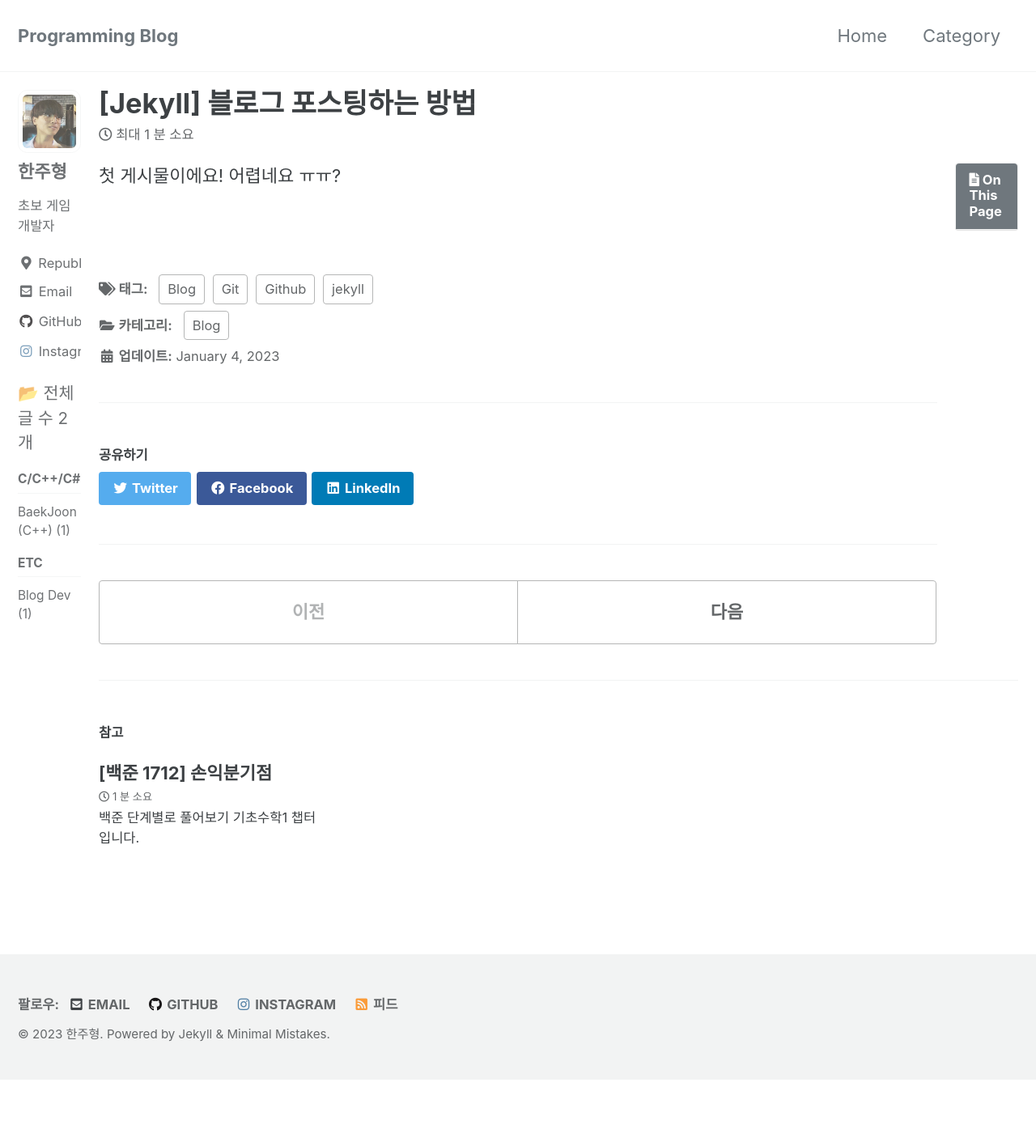
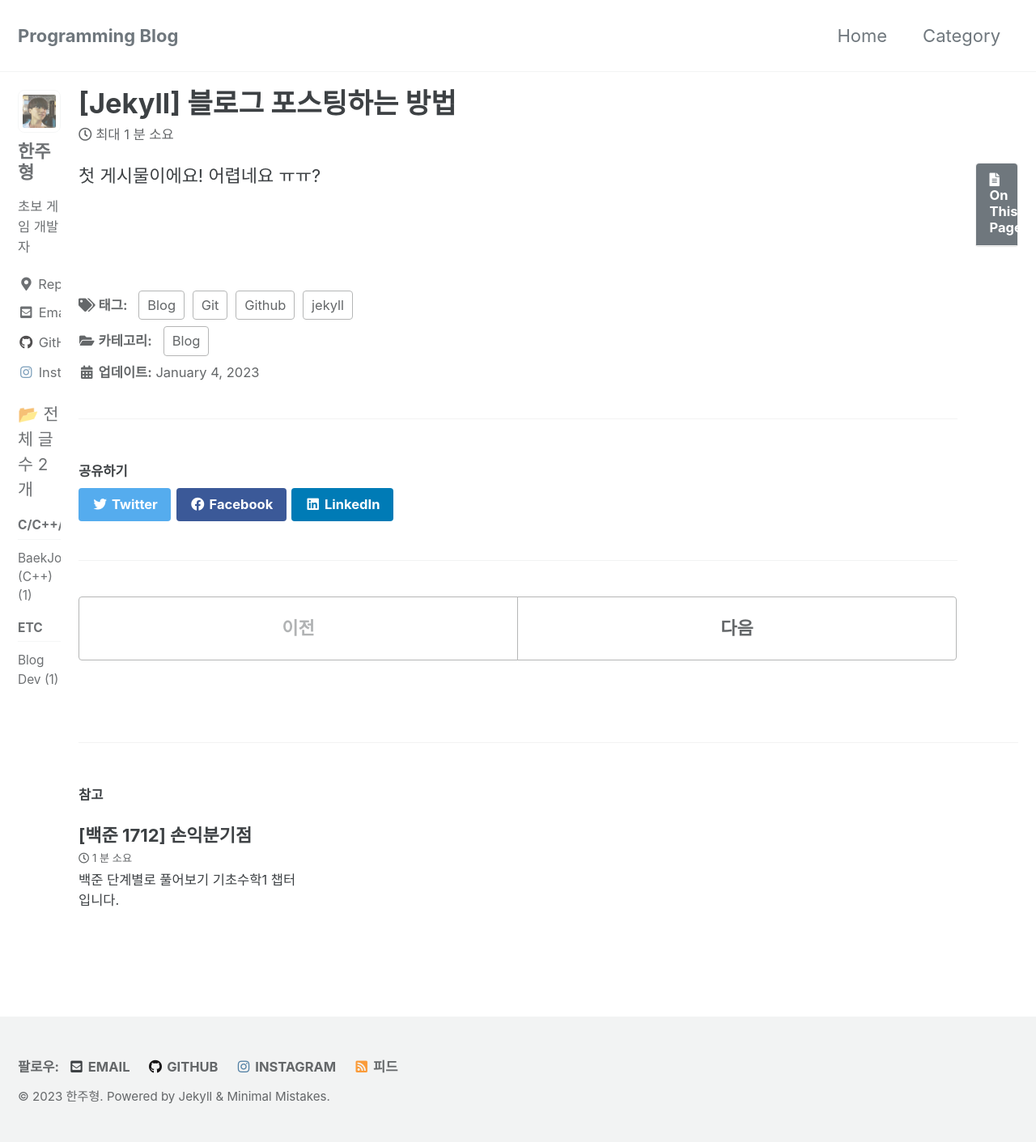
Before and after one commit to JuhyungHan/JuhyungHan.github.io, a Jekyll site: the page built from _posts/2023-01-04-First-post.md, in a window 1280 px wide. Shown: the whole page at 81% size. Built offline with Jekyll 4.4.1, drawn with Linux system fonts in a browser that asks for light colours; cached includes are drawn as plain includes; before the commit the page ends 1334 px from its top, so only the background shows below that.

Commit message:
Update _variables.scss

```diff
--- a/_sass/minimal-mistakes/_variables.scss
+++ b/_sass/minimal-mistakes/_variables.scss
@@ -156,8 +156,8 @@ $max-width: $x-large !default;
    ========================================================================== */
 
 $right-sidebar-width-narrow: 50px !default;
-$right-sidebar-width: 100px !default;
-$right-sidebar-width-wide: 150px !default;
+$right-sidebar-width: 75px !default;
+$right-sidebar-width-wide: 100px !default;
 //$right-sidebar-width-narrow: 200px !default;
 //$right-sidebar-width: 300px !default;
 //$right-sidebar-width-wide: 400px !default;
```
